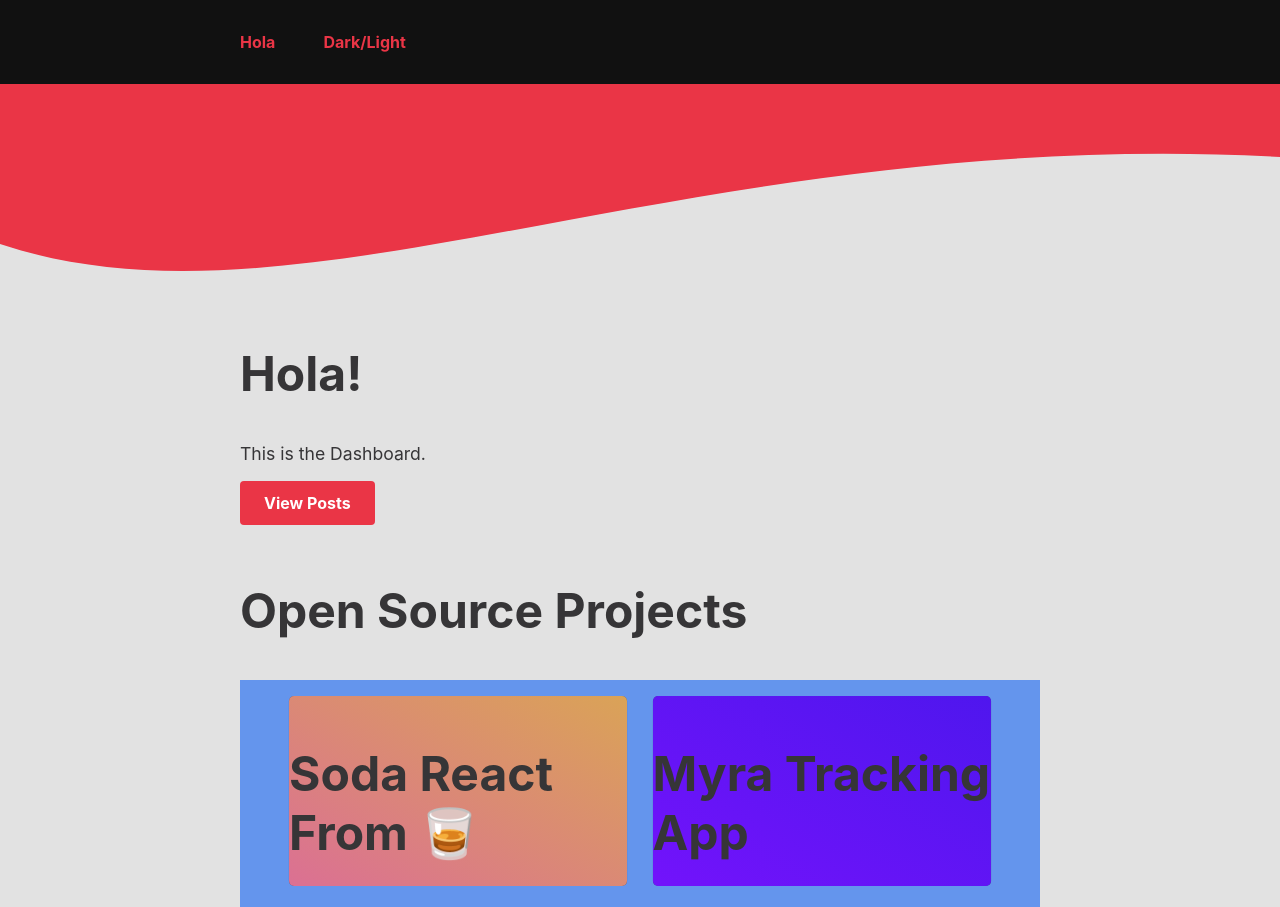
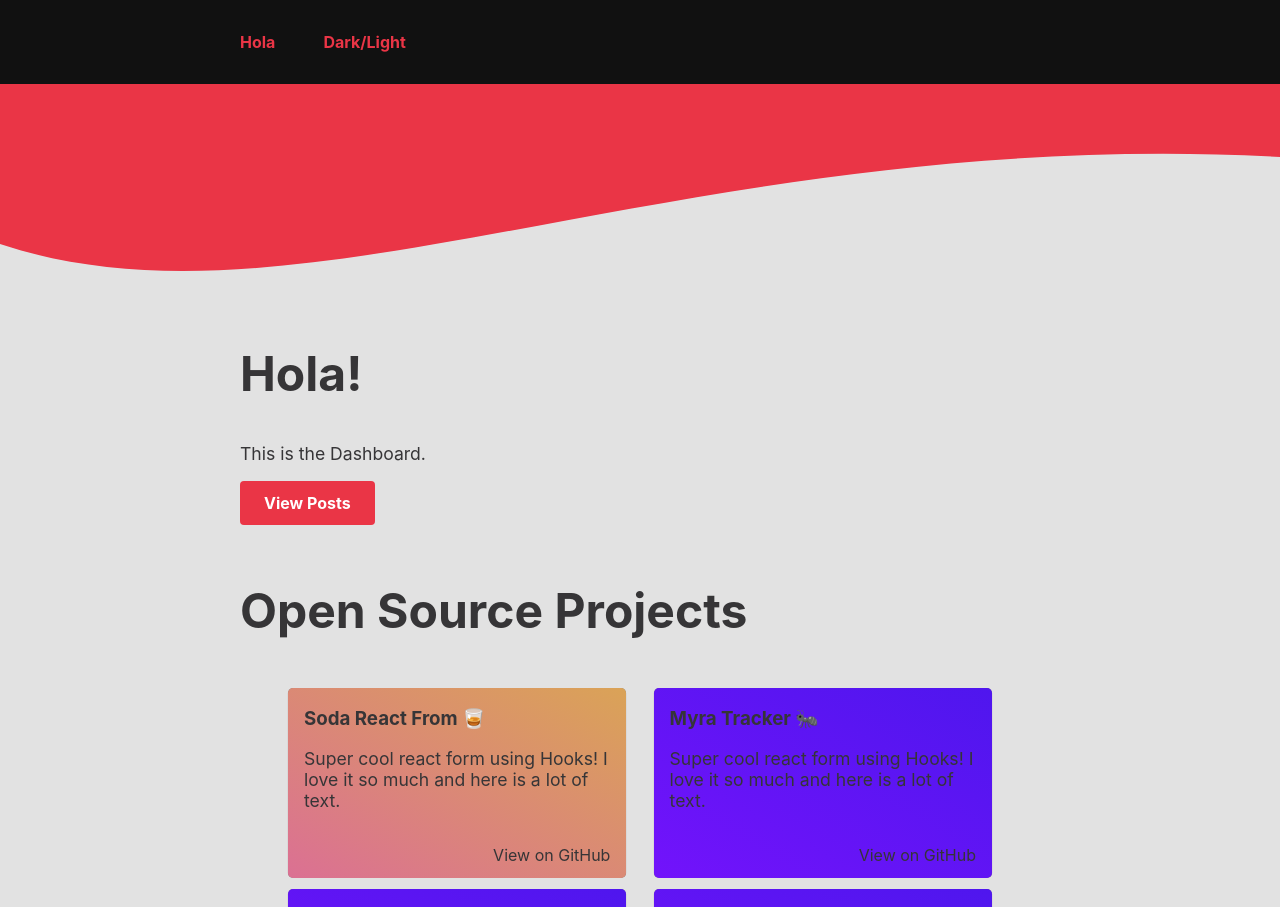
Before and after one commit to KarnellSchultz/KarmaProject, a React (Create React App) app: page / in a window 1280 px wide. Shown: the top 907 px of the page. Built offline with nearby package versions, Linux system fonts and the light colour scheme.

Commit message:
fixed project items/ added new comps

```diff
--- a/src/components/OpenSourceProjects.js
+++ b/src/components/OpenSourceProjects.js
@@ -1,8 +1,9 @@
 import React from 'react';
 import styled from 'styled-components';
+import ProjectItem from '../components/ProjectContainer';
 
 const OpenSourceSection = styled.section`
-	background: cornflowerblue;
+	/* background: #fafafa; */
 	display: flex;
 	flex-direction: row;
 	flex-wrap: wrap;
@@ -17,38 +18,32 @@ const OpenSourceSection = styled.section`
 	}
 `;
 
-const OpenSourceItem = styled.div`
-	@media screen and (max-width: ${({ theme }) => theme.maxMobileSize}) {
-		width: 90%;
-	}
-	width: 45%;
-	min-width: 330px;
-	height: 190px;
-	min-height: 150px;
-	background: linear-gradient(to right top, rgb(114, 19, 251), rgb(79, 22, 238))
-		rgb(255, 255, 255);
-	box-shadow: 0 0 0 0.1px rgba(0, 0, 0, 0.4);
-	border-radius: 5px;
-	margin-bottom: 1rem;
-	margin-top: 1rem;
-`;
-
 export default function OpenSourceProjects() {
 	return (
 		<>
 			<OpenSourceSection>
-				<OpenSourceItem>
-					<h1>Soda React From 🥃</h1>
-				</OpenSourceItem>
-				<OpenSourceItem>
-					<h1>Myra Tracking App</h1>
-				</OpenSourceItem>
-				<OpenSourceItem>
-					<h1>Soda React From 🥃</h1>
-				</OpenSourceItem>
-				<OpenSourceItem>
-					<h1>Myra Tracking App</h1>
-				</OpenSourceItem>
+				<ProjectItem
+					title={'Soda React From 🥃'}
+					link={'https://soda-react-form.netlify.com/'}
+					gitLink={'https://github.com/KarnellSchultz/ReactFormWork'}
+					blurb={`Super cool react form using Hooks! I love it so much and here is a
+                    lot of text.`}></ProjectItem>
+				<ProjectItem
+					title={'Myra Tracker 🐜'}
+					gitLink={'https://github.com/KarnellSchultz/MyraTrackingApp'}
+					link={'https://myratracker.firebaseapp.com/login.html'}
+					blurb={`Super cool react form using Hooks! I love it so much and here is a
+                    lot of text.`}></ProjectItem>
+				<ProjectItem
+					title={'KarnellSchultz.com 🔥'}
+					link={'KarnellSchultz.com'}
+					gitLink={'https://github.com/KarnellSchultz/karnell-site'}
+					blurb={`Track the progress of tasks through completion. This is a browser application made with Vue.js.`}></ProjectItem>
+				<ProjectItem
+					title={'This Site ?🌍?'}
+					gitLink={'#'}
+					blurb={`Super cool react form using Hooks! I love it so much and here is a
+                    lot of text.`}></ProjectItem>
 			</OpenSourceSection>
 		</>
 	);
--- /dev/null
+++ b/src/components/ProjectContainer.tsx
@@ -0,0 +1,72 @@
+import React from 'react';
+import { Link } from 'react-router-dom';
+import styled from 'styled-components';
+
+const OpenSourceItem = styled.div`
+	@media screen and (max-width: ${({ theme }) => theme.maxMobileSize}) {
+		width: 90%;
+	}
+	width: 45%;
+	min-width: 330px;
+	height: 190px;
+	min-height: 150px;
+	background: linear-gradient(to right top, rgb(114, 19, 251), rgb(79, 22, 238))
+		rgb(255, 255, 255);
+	box-shadow: 0 0 0 0.1px rgba(0, 0, 0, 0.4);
+	border-radius: 5px;
+	margin: 0.5rem 0.2rem 0.2rem 0.2rem;
+	transition: all 300ms ease;
+
+	h3 {
+		padding-left: 1rem;
+	}
+	p {
+		padding: 0 1rem 1rem 1rem;
+	}
+
+	:hover,
+	:active,
+	:focus {
+		cursor: pointer;
+		box-shadow: 4px 4px 15px rgba(0, 0, 0, 0.2);
+		h3 {
+			text-decoration: underline;
+		}
+	}
+`;
+
+const StyledLink = styled.a`
+	color: inherit;
+`;
+const StyledGitLink = styled(StyledLink)`
+	display: flex;
+	justify-content: flex-end;
+	margin-right: 1rem;
+	:hover {
+		text-decoration: underline;
+	}
+`;
+
+interface props {
+	title: string;
+	blurb: string;
+	link: string;
+	gitLink: string;
+}
+
+export default function ProjectItem({
+	title,
+	blurb,
+	link = '#',
+	gitLink = '#',
+}: props) {
+	return (
+		<OpenSourceItem>
+			<StyledLink href={link}>
+				<h3>{title}</h3>
+				<p>{blurb}</p>
+				<StyledGitLink href={gitLink}>View on GitHub</StyledGitLink>
+			</StyledLink>
+		</OpenSourceItem>
+	);
+}
```
